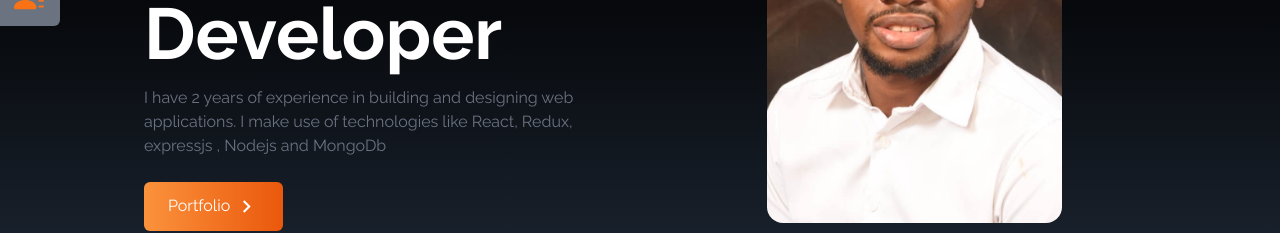
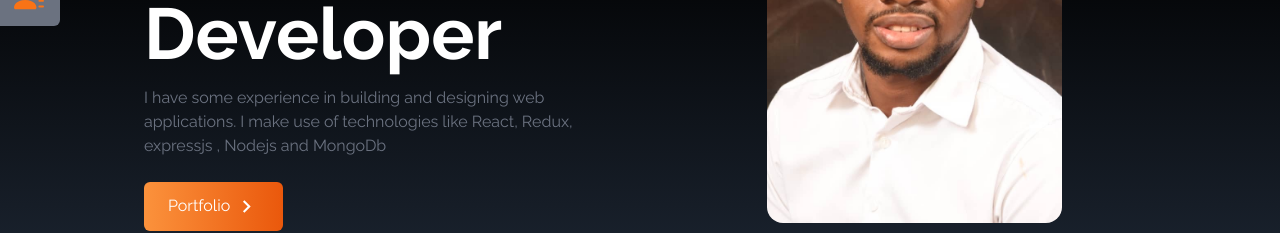
Before and after one commit to LebgaLesly/Portfolio, a React (Create React App) app: page / in a window 1280 px wide. Shown: the part 478-711 px from the top of the page. Built offline with nearby package versions, Linux system fonts and the light colour scheme.

Commit message:
modified

```diff
--- a/src/Components/Home.jsx
+++ b/src/Components/Home.jsx
@@ -14,7 +14,7 @@ const Home = () => {
             I'm a Full Stack Developer
           </h2>
           <p className="text-gray-500 py-4 max-w-md">
-            I have 2 years of experience in building and designing web
+            I have some experience in building and designing web
             applications. I make use of technologies like React, Redux,
             expressjs , Nodejs and MongoDb
           </p>
```
